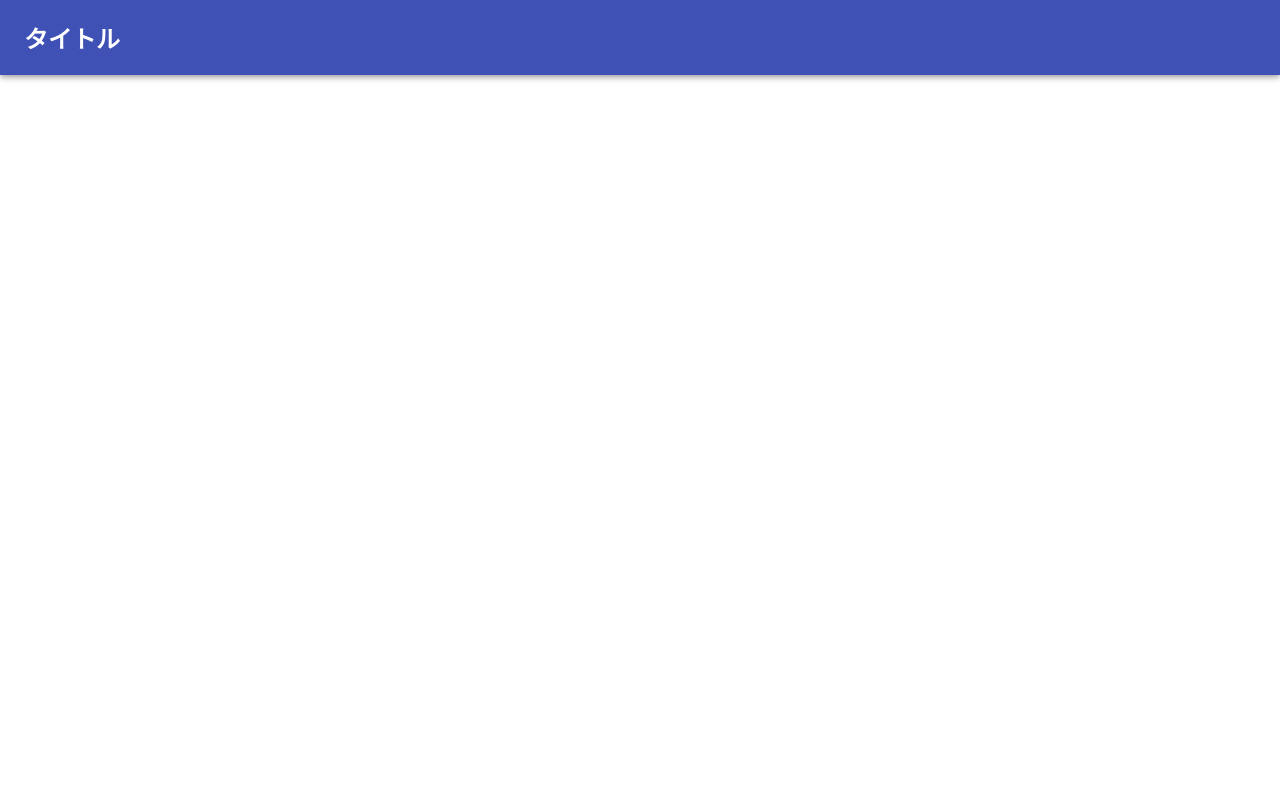
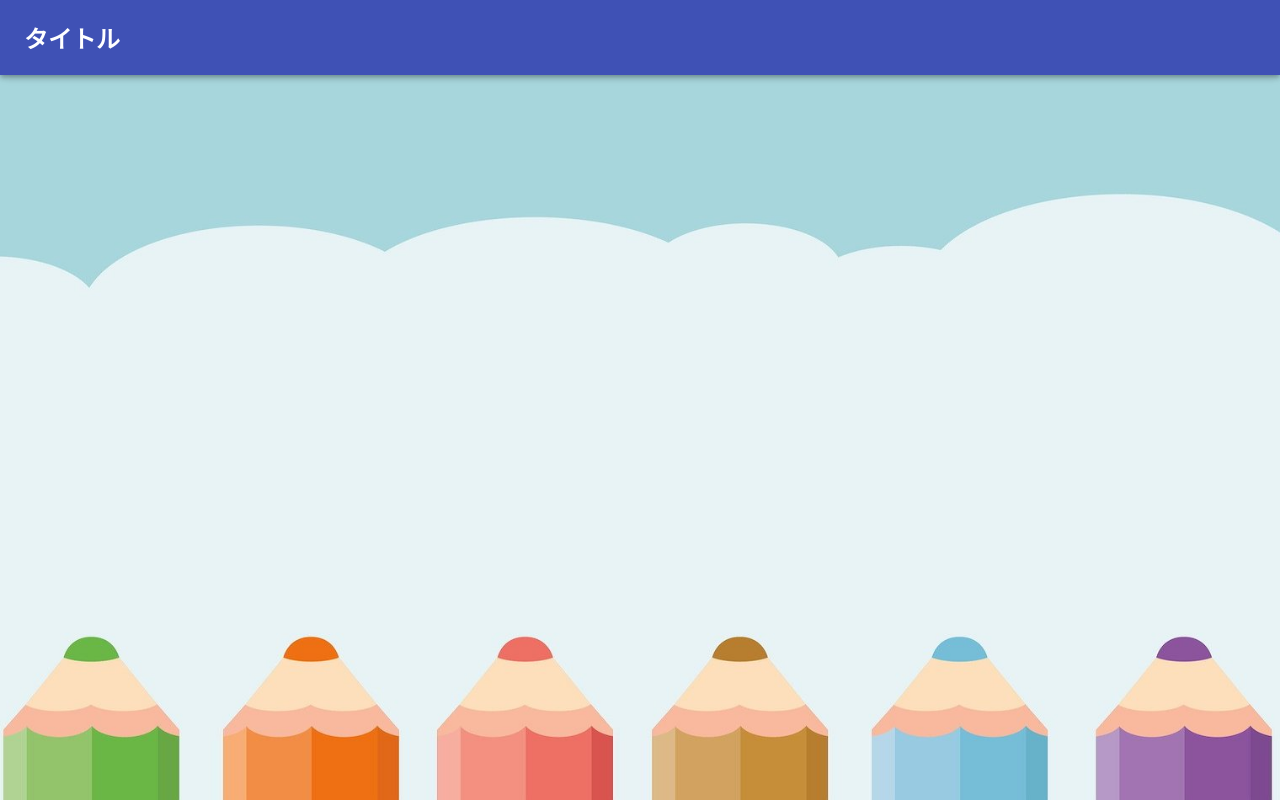
Before and after one commit to kunio-sun/react-typescript-img, a React (Create React App) app: page / in a window 1280 px wide. Built offline with nearby package versions, Linux system fonts and the light colour scheme.

Commit message:
asets/images/pencil.jpgとcomponents/topPage/topMain.tsxの追加とpages/topPage.tsxのmain componentインポート

```diff
--- /dev/null
+++ b/src/components/topPage/topMain.tsx
@@ -0,0 +1,30 @@
+import React, { FC } from "react";
+import { createStyles, makeStyles } from "@material-ui/core/styles";
+import pencil from "../../asets/images/pencil.jpg";
+
+const useStyle = makeStyles(() =>
+  createStyles({
+    //自分の好きな名前をかける
+    background: {
+      //javascript又はtypescriptを文字列に入れる時は
+      //`abc${}`に変数名
+      backgroundImage: `url(${pencil})`,
+      backgroundSize: "cover",
+      backgroundPosition: "bottom center",
+      height: "100vh",
+    },
+  })
+);
+
+const TopMain: FC = () => {
+  // useStyle 関数を classesに格納しcomponentの中で使用可に
+  const classes = useStyle();
+
+  return (
+    <>
+      <div className={classes.background}>a</div>
+    </>
+  );
+};
+
+export default TopMain;
--- a/src/pages/topPage.tsx
+++ b/src/pages/topPage.tsx
@@ -6,6 +6,8 @@ import React, { FC } from "react";
 
 // headerコンポーネント
 import TopHeader from "../components/topPage/topHeader";
+// mainコンポーネント
+import TopMain from "../components/topPage/topMain";
 
 // functional component の定義
 // const 変数名:FC = () =>{
@@ -15,6 +17,7 @@ const TopPage: FC = () => {
   return (
     <>
       <TopHeader />
+      <TopMain />
     </>
   );
 };
```
Also changed, not shown: src/asets/images/pencil.jpg (added).
